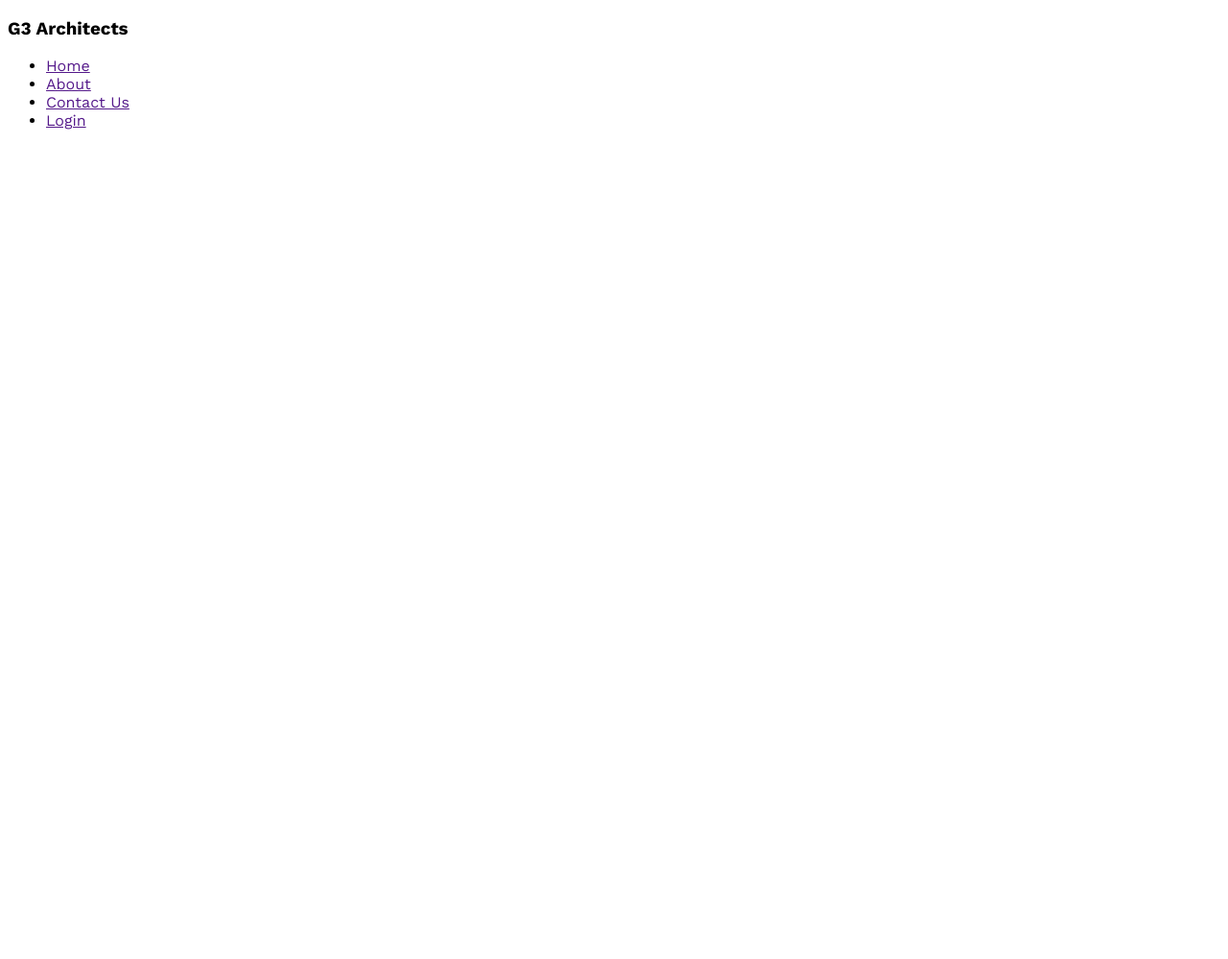
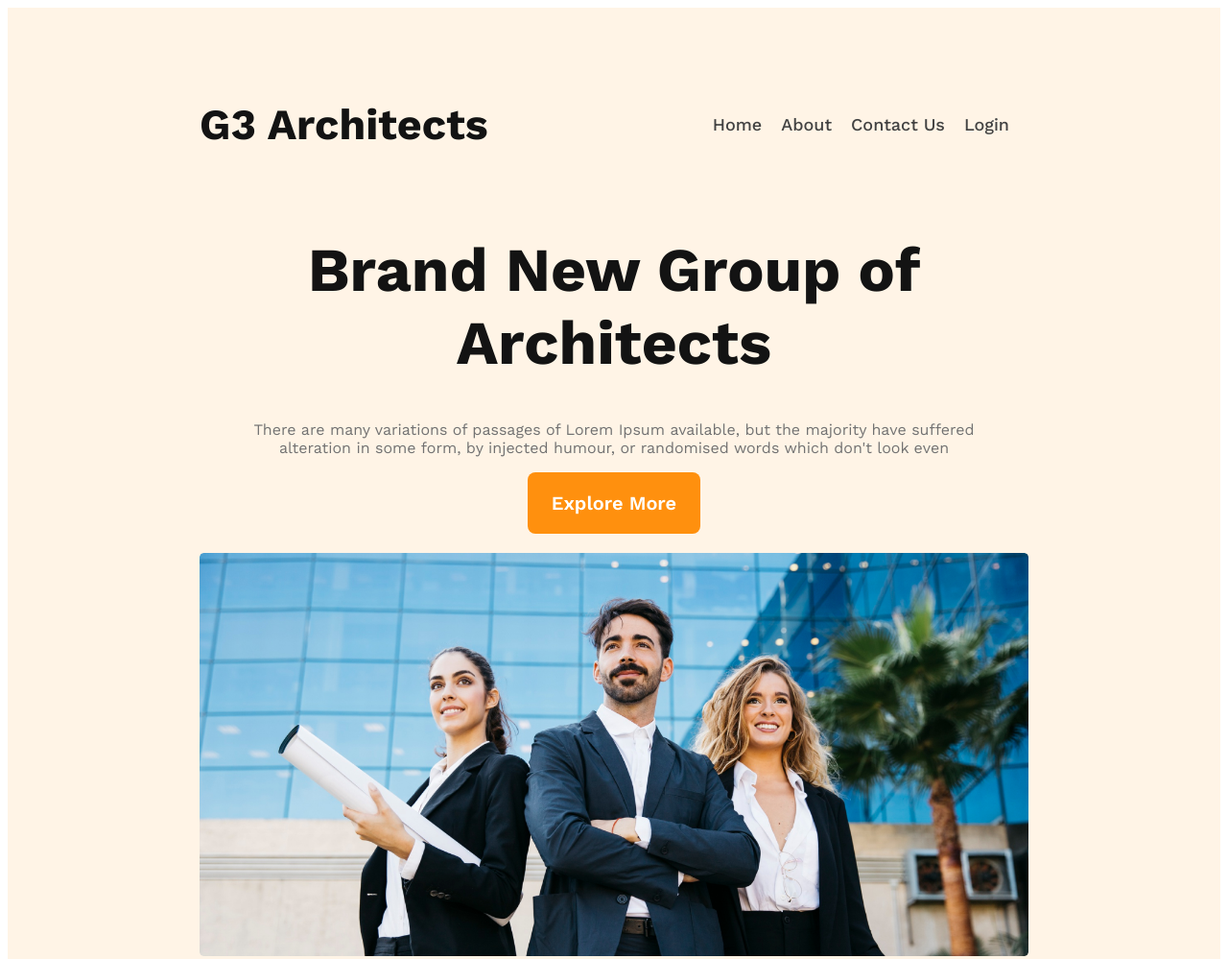
Before and after one commit to AshiqurRahman10/g3-architect-resorses, a plain HTML site: page index.html in a window 1280 px wide. Shown: the top 999 px of the page at 96% size. Before the commit the page ends 800 px from the top, so only its background shows below. Drawn offline with nearby package versions, Linux system fonts and the light colour scheme.

Commit message:
banner added

```diff
--- a/architect.css
+++ b/architect.css
@@ -4,3 +4,93 @@
     font-family: 'Merriweather', serif;
     font-family: 'Work Sans', sans-serif;
 }
+
+.btn-primary {
+    border-radius: 8px;
+    background: #FF900E;
+    color: #FFF;
+    font-size: 1.25rem;
+    font-weight: 600;
+    padding: 20px 25px;
+    border: 0;
+    cursor: pointer;
+}
+
+/* header style */
+
+header {
+    background: rgba(255, 144, 14, 0.10);
+    padding: 50px 200px;
+}
+
+nav {
+    display: flex;
+    justify-content: space-between;
+    align-items: center;
+}
+
+nav>ul {
+    display: flex;
+}
+
+nav>ul>li {
+    list-style: none;
+    font-size: 18px;
+    margin-right: 20px;
+    font-weight: 500;
+}
+
+nav>ul>li>a {
+    text-decoration: none;
+    color: #424242;
+}
+
+.nav-title {
+    color: var(--Dark-01, #131313);
+    font-size: 2.8rem;
+    font-weight: 700;
+}
+
+/* banner style  */
+
+.banner-content {
+    max-width: 800px;
+    text-align: center;
+    margin: 0px auto;
+}
+
+.banner-title {
+    font-size: 4rem;
+    font-weight: 700;
+    color: #131313;
+}
+
+.banner-description {
+    color: #727272;
+}
+
+.banner-img{
+    margin-top: 20px;
+    width: 100%;
+}
+
+
+/*  media for mobile and medium devices  */
+
+@media screen and (max-width:576px){
+    header{
+        padding: 20px;
+    }
+    nav{
+        flex-direction: column;
+    }
+}
+
+@media screen and (min-width:576px) and (max-width:960px){
+header{
+    padding:50px
+}
+    nav{
+        flex-direction: column;
+    }
+}
--- a/index.html
+++ b/index.html
@@ -10,13 +10,25 @@
 
 <body>
     <header>
-        <h3>G3 Architects</h3>
+        <nav>
+            <h3 class="nav-title">G3 Architects</h3>
             <ul>
                 <li><a href="">Home</a></li>
                 <li><a href="">About</a></li>
                 <li><a href="">Contact Us</a></li>
                 <li><a href="">Login</a></li>
             </ul>
+        </nav>
+        <div class="banner">
+            <div class="banner-content">
+                <h1 class="banner-title">Brand New Group of Architects</h1>
+                <p class="banner-description">There are many variations of passages of Lorem Ipsum available, but the
+                    majority have suffered alteration in some form, by injected humour, or randomised words which don't
+                    look even</p>
+                <button class="btn-primary">Explore More</button>
+            </div>
+            <img class="banner-img" src="images/banner.png" alt="">
+        </div>
     </header>
     <main></main>
     <footer></footer>
```
Lines whose indentation alone changed are shown as unchanged.
